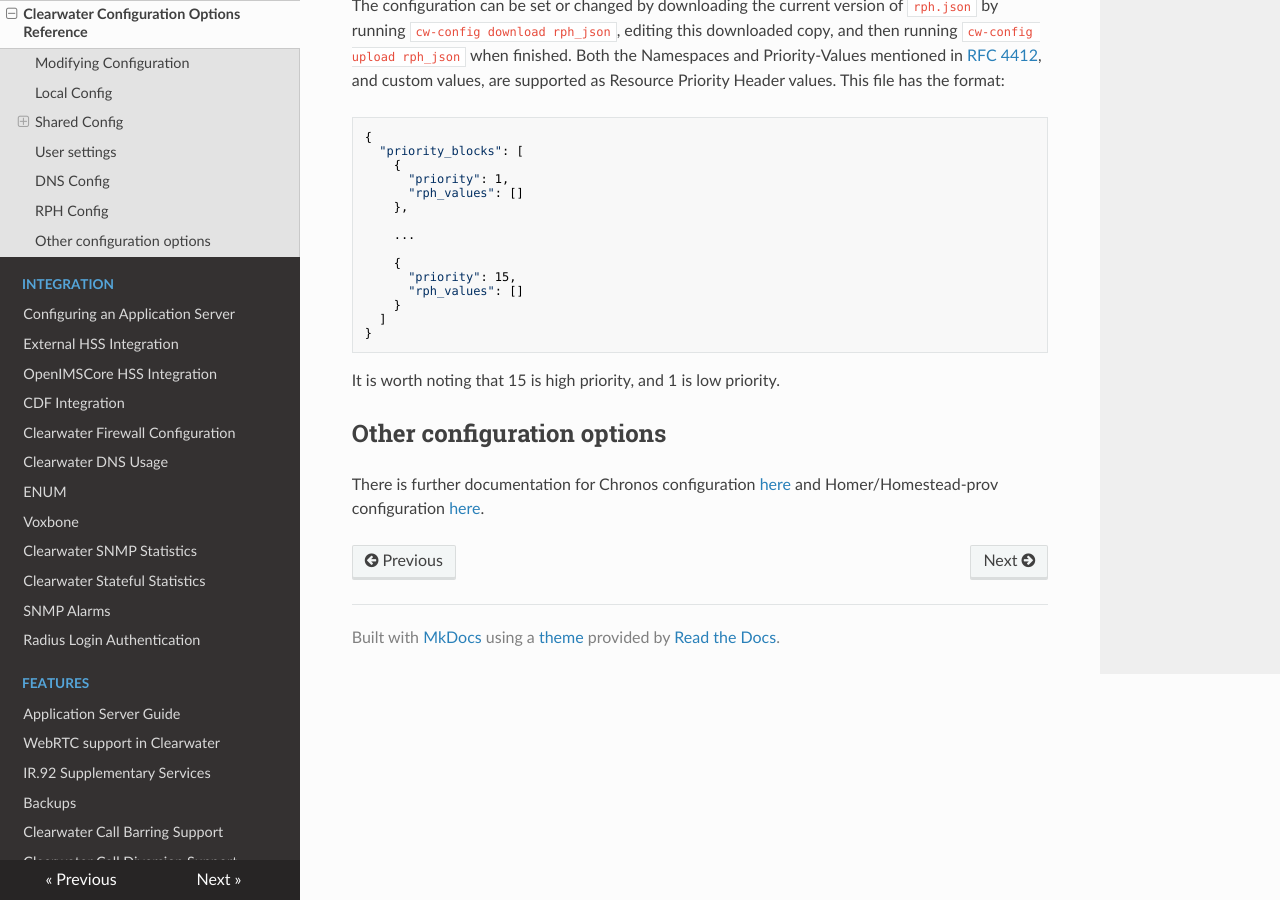
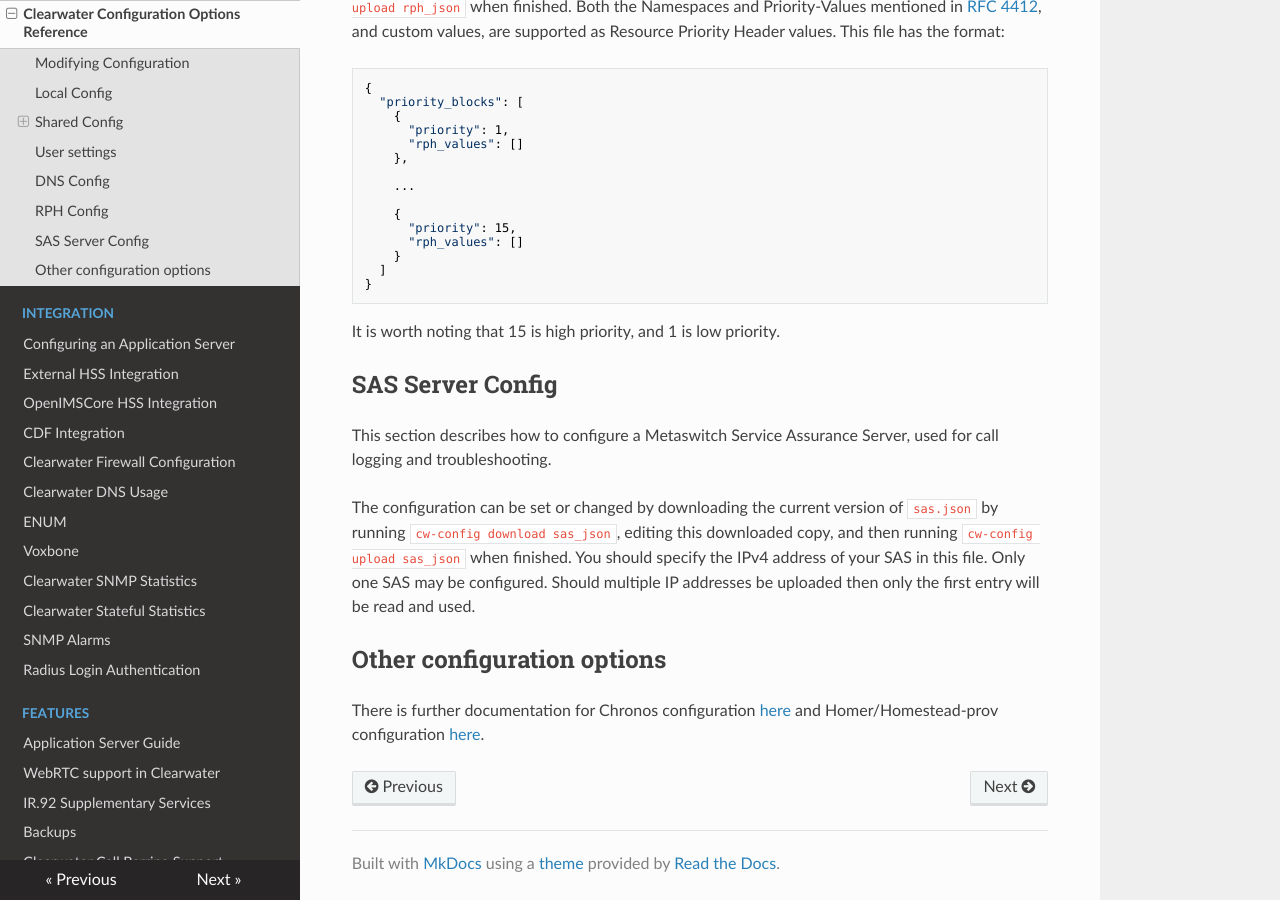
Before and after one commit to Metaswitch/clearwater-readthedocs, an MkDocs documentation site: the page built from docs/Clearwater_Configuration_Options_Reference.md, in a window 1280 px wide and 900 px high, scrolled down 14538 px. Built offline with MkDocs 1.6.1, drawn with Linux system fonts in a browser that asks for light colours; nearby versions of some CDN libraries; old or Windows-style settings are respelled for this version of MkDocs; some of the changed text lies outside the part shown.

Commit message:
Update reference to sas.json

```diff
--- a/docs/Clearwater_Configuration_Options_Reference.md
+++ b/docs/Clearwater_Configuration_Options_Reference.md
@@ -295,6 +294,15 @@ The configuration can be set or changed by downloading the current version of `r
 
 It is worth noting that 15 is high priority, and 1 is low priority.
 
+## SAS Server Config
+
+This section describes how to configure a Metaswitch Service Assurance Server, used for call logging and troubleshooting.
+
+The configuration can be set or changed by downloading the current version of `sas.json` by running `cw-config download sas_json`, editing this downloaded copy, and then running `cw-config upload sas_json` when finished. You should specify the IPv4 address of your SAS in this file. Only one SAS may be configured. Should multiple IP addresses be uploaded then only the first entry will be read and used.
+
+
+
+
 ## Other configuration options
 
 There is further documentation for Chronos configuration [here](https://github.com/Metaswitch/chronos/blob/dev/doc/configuration.md) and Homer/Homestead-prov configuration [here](https://github.com/Metaswitch/crest/blob/master/docs/development.md#local-settings).
```
Also changed, not shown: other parts of docs/Clearwater_Configuration_Options_Reference.md (+0 -1 lines).
